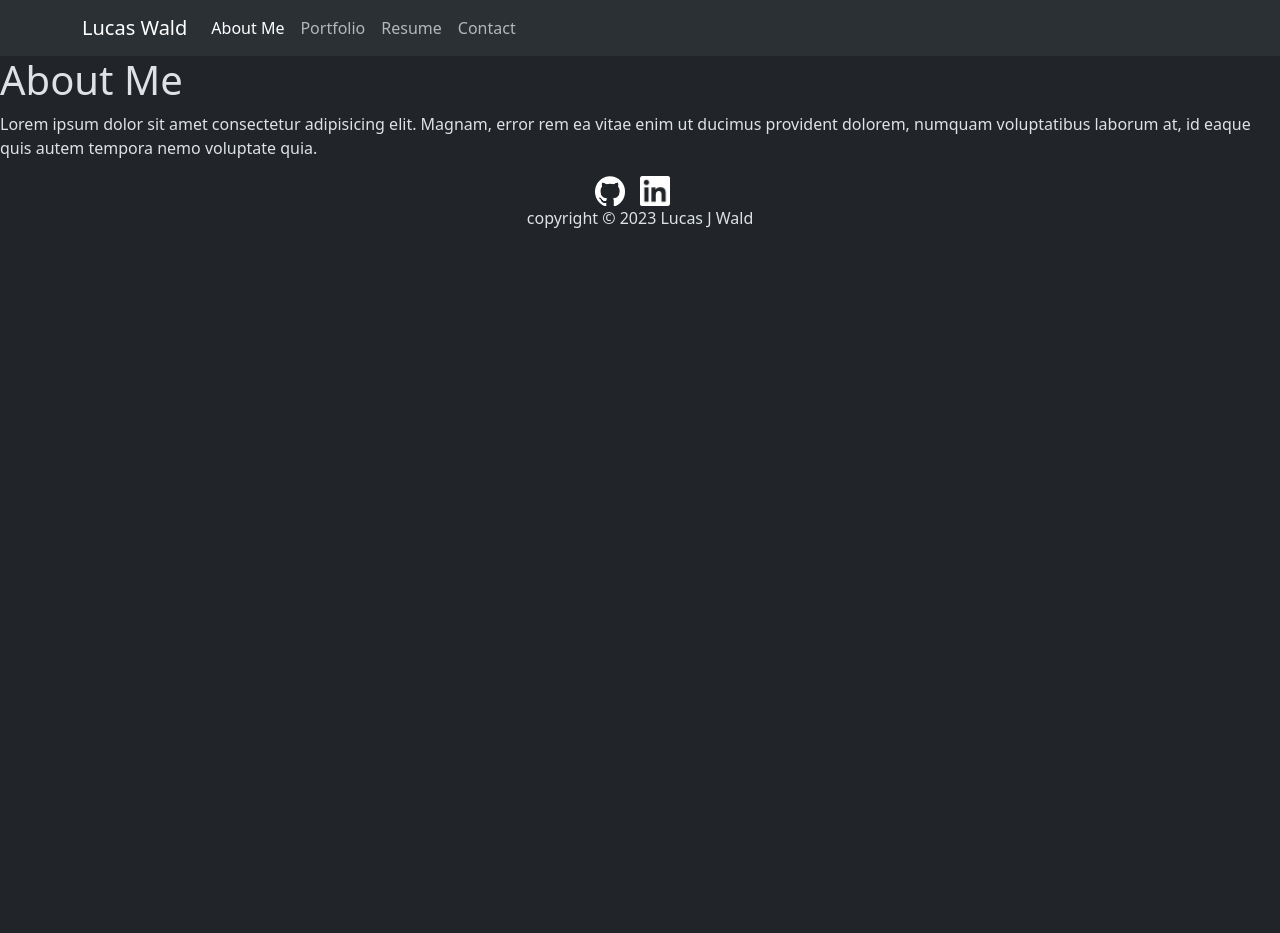
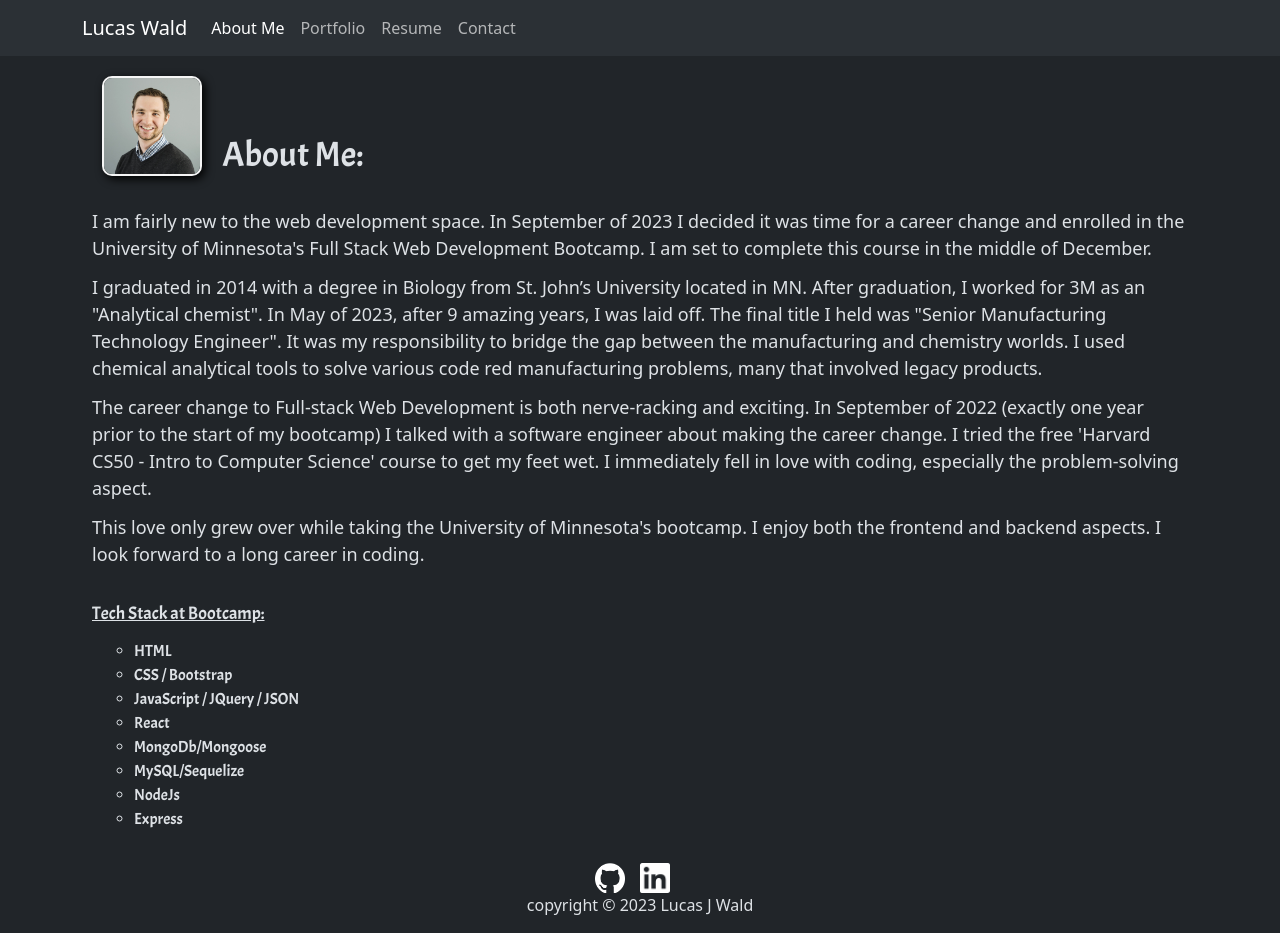
Before and after one commit to Wald14/lucas_wald_portfolio, a React (Vite) app: page / in a window 1280 px wide. Before the commit the page ends 800 px from the top, so only its background shows below. Built offline with nearby package versions, Linux system fonts and the light colour scheme.

Commit message:
Updated AboutMe page. Removed old carousel jsx files

```diff
--- /dev/null
+++ b/src/assets/css/aboutMe.css
@@ -0,0 +1,37 @@
+.headshot {
+  width: 100px;
+  margin: 20px 20px 0px 20px;
+  object-fit: cover;
+  border: 2px solid whitesmoke;
+  border-radius: 10%;
+  box-shadow: 3px 3px 10px black;
+}
+
+.aboutMe-top-container {
+  display: flex;
+  align-items: end;
+  margin-bottom: 20px;
+  font-family: 'Acme', sans-serif;
+}
+
+.aboutMe-top-container h2 {
+  font-size: 35px;
+  margin: 0px;
+}
+
+.about-me-info p {
+  font-size: 18px;
+  margin: 12px 10px;
+}
+
+.aboutMe-list {
+  padding-top: 20px;
+  text-decoration: underline;
+  font-family: 'Acme', sans-serif;
+}
+
+ul {
+  list-style-type: circle;
+  margin-left: 20px;
+  font-family: 'Acme', sans-serif;
+}
--- a/src/assets/css/footer.css
+++ b/src/assets/css/footer.css
@@ -7,3 +7,7 @@
   height: 30px;
   padding-right: 15px;
 }
+
+.footer-icon:hover {
+  transform: scale(1.25);
+}
--- a/src/components/AboutMe.jsx
+++ b/src/components/AboutMe.jsx
@@ -1,11 +1,37 @@
-
+import Container from 'react-bootstrap/Container';
+import Row from 'react-bootstrap/Row';
+import Col from 'react-bootstrap/Col';
+import '../assets/css/aboutMe.css'
 
 
 export default function AboutMe() {
   return (
-    <>
-      <h1>About Me</h1>
-      <p>Lorem ipsum dolor sit amet consectetur adipisicing elit. Magnam, error rem ea vitae enim ut ducimus provident dolorem, numquam voluptatibus laborum at, id eaque quis autem tempora nemo voluptate quia.</p>
-    </>
+    <Container>
+      <Row>
+        <div className="aboutMe-top-container">
+          <img className="headshot" src="/assets/images/lukewald-headshot.jpg" alt="Headshot photo of Luke Wald" />
+          <h2>About Me:</h2>
+        </div>
+      </Row>
+      <Row>
+        <div className="about-me-info">
+          <p>I am fairly new to the web development space. In September of 2023 I decided it was time for a career change and enrolled in the University of Minnesota's Full Stack Web Development Bootcamp. I am set to complete this course in the middle of December.</p>
+          <p>I graduated in 2014 with a degree in Biology from St. John’s University located in MN. After graduation, I worked for 3M as an "Analytical chemist". In May of 2023, after 9 amazing years, I was laid off. The final title I held was "Senior Manufacturing Technology Engineer". It was my responsibility to bridge the gap between the manufacturing and chemistry worlds. I used chemical analytical tools to solve various code red manufacturing problems, many that involved legacy products.</p>
+          <p>The career change to Full-stack Web Development is both nerve-racking and exciting. In September of 2022 (exactly one year prior to the start of my bootcamp) I talked with a software engineer about making the career change. I tried the free 'Harvard CS50 - Intro to Computer Science' course to get my feet wet. I immediately fell in love with coding, especially the problem-solving aspect. </p>
+          <p>This love only grew over while taking the University of Minnesota's bootcamp. I enjoy both the frontend and backend aspects. I look forward to a long career in coding.</p>
+          <p className="aboutMe-list">Tech Stack at Bootcamp:</p>
+          <ul>
+            <li>HTML</li>
+            <li>CSS / Bootstrap</li>
+            <li>JavaScript / JQuery / JSON</li>
+            <li>React</li>
+            <li>MongoDb/Mongoose</li>
+            <li>MySQL/Sequelize</li>
+            <li>NodeJs</li>
+            <li>Express</li>
+          </ul>
+        </div>
+      </Row>
+    </Container>
   );
 };
--- a/src/components/Carousel.jsx
+++ b/src/components/Carousel.jsx
@@ -4,10 +4,6 @@
 
 
 export default function Carousel(props) {
-  // Props
-  // [index, setIndex] -> Slide index tracker
-  // [bgImage, setBgImage] -> Background Image Setter
-
   // ------------------------------------------------------------
   //  Handles which background should be returned based off index
   // ------------------------------------------------------------
@@ -111,7 +107,6 @@
       setShift(shift - 110);
       props.setIndex(props.index + 1)
     }
-    console.log(props.index)
   }
 
   // Retreat slides
--- a/src/components/Footer.jsx
+++ b/src/components/Footer.jsx
@@ -6,10 +6,10 @@
   return (
     <footer>
       <a href="https://github.com/Wald14/" target="_blank">
-        <img src="/assets/icons/github-mark-white.png" />
+        <img className="footer-icon" src="/assets/icons/github-mark-white.png" />
       </a>
       <a href="https://www.linkedin.com/in/lucas-wald-37919b92/" target="_blank">
-        <img src="/assets/icons/linkedin-white-icon.png" />
+        <img className="footer-icon" src="/assets/icons/linkedin-white-icon.png" />
       </a>
       <p>
         copyright &copy; 2023 Lucas J Wald
```
Also changed, not shown: src/components/Carousel copy.jsx (deleted, +0 -142 lines), src/components/CarouselCard.jsx (deleted, +0 -23 lines), public/assets/images/lukewald-headshot.jpg (added), public/assets/images/lukewald.jpg (added).
